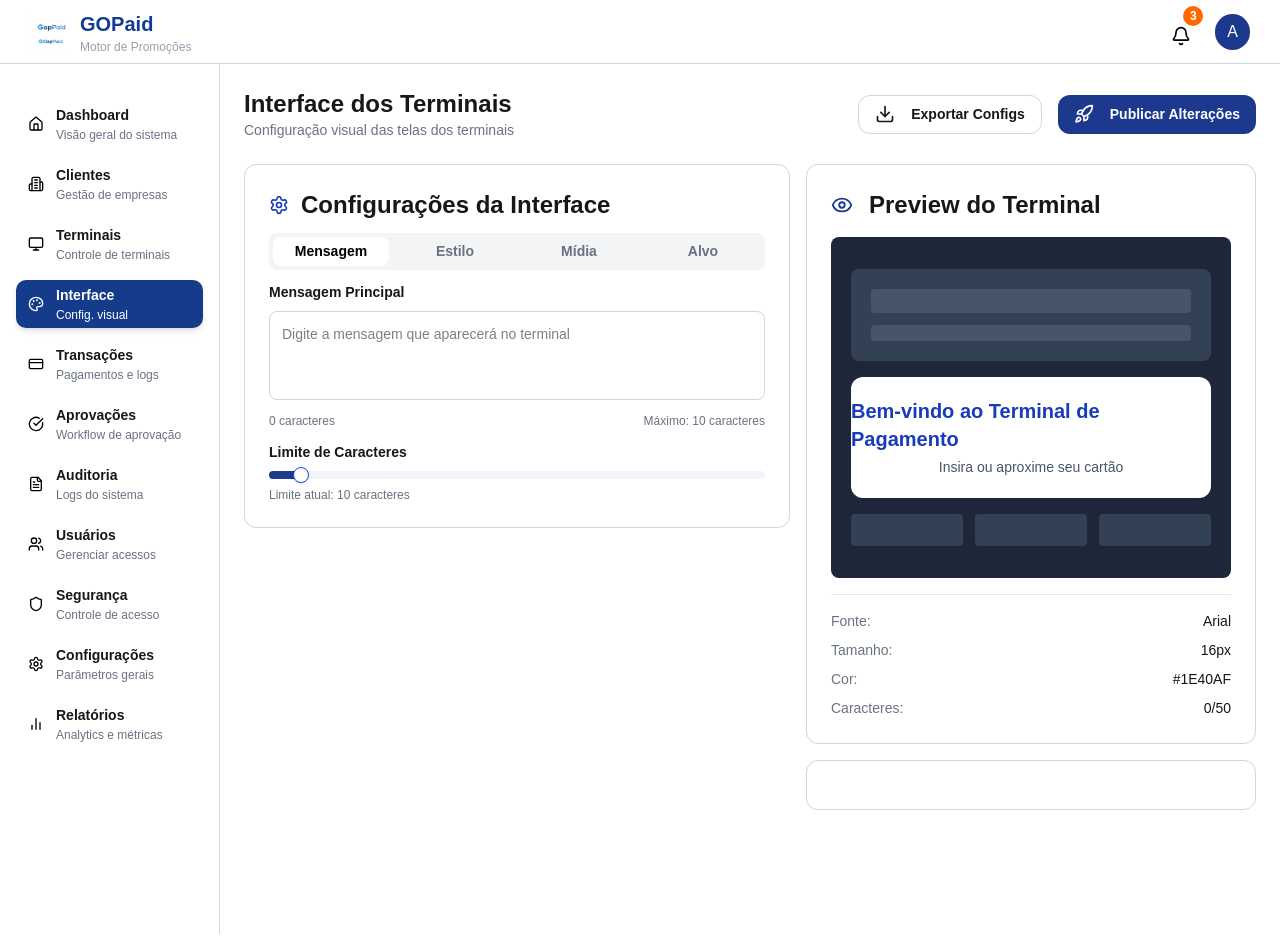
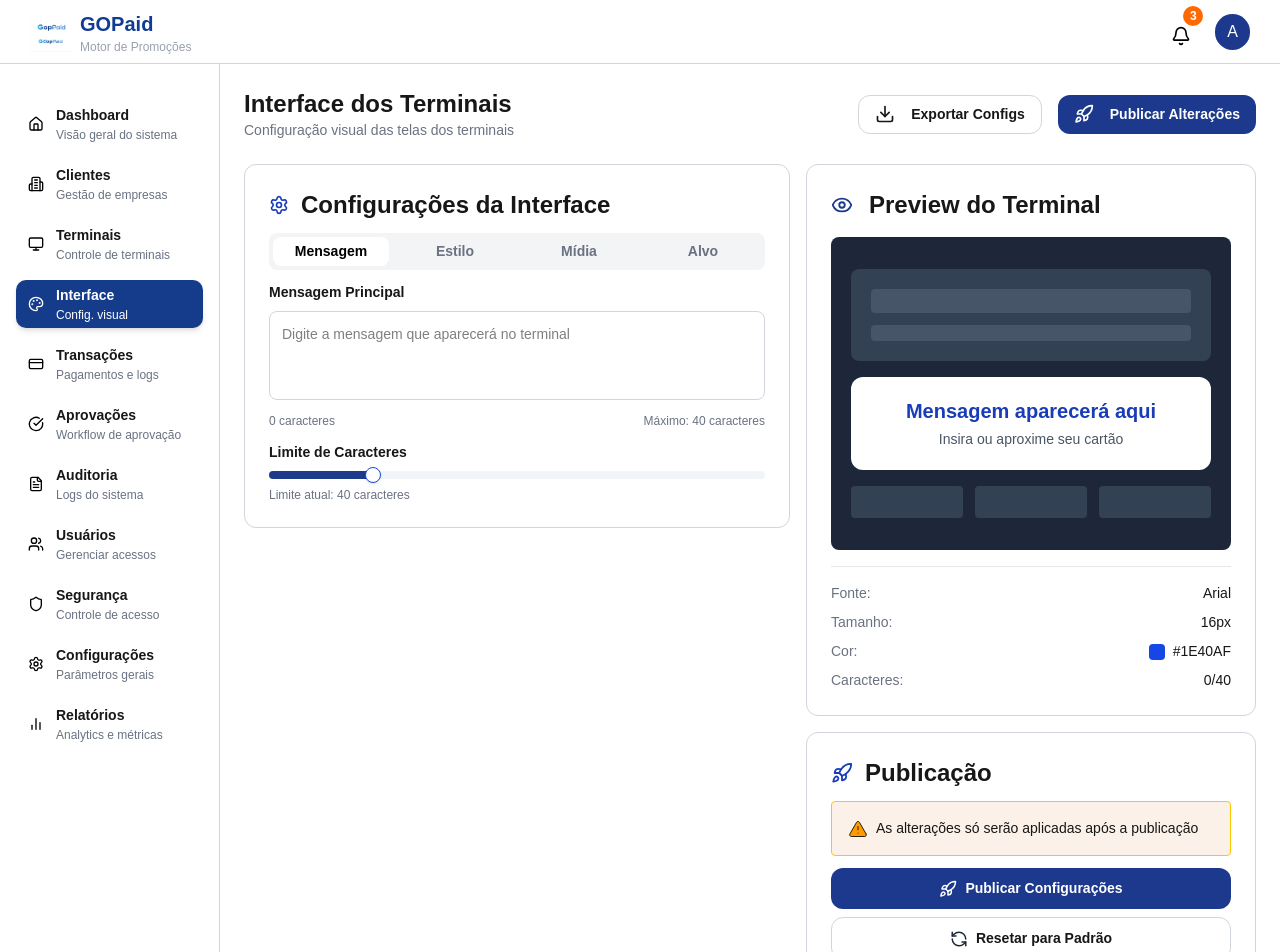
Before and after one commit to JohannPDaniel/Meu-projeto, a Next.js app: page /interface/mensagem in a window 1280 px wide. Shown: the top 952 px of the page. Built offline with nearby package versions, Linux system fonts and the light colour scheme.

Commit message:
fazendo a pagina de interface ficar interativa

```diff
--- /dev/null
+++ b/src/app/interface/interface-config.tsx
@@ -0,0 +1,48 @@
+'use client';
+
+import {
+	createContext,
+	useContext,
+	useMemo,
+	useState,
+	type ReactNode,
+} from 'react';
+
+type Ctx = {
+	message: string;
+	setMessage: (s: string) => void;
+	limit: number;
+	setLimit: (n: number) => void;
+	count: number;
+};
+
+const InterfaceConfigContext = createContext<Ctx | null>(null);
+
+export function InterfaceConfigProvider({ children }: { children: ReactNode }) {
+	const [limit, _setLimit] = useState(40);
+	const [message, _setMessage] = useState('');
+
+	const setMessage = (s: string) => _setMessage(s.slice(0, limit));
+	const setLimit = (n: number) => {
+		_setLimit(n);
+		_setMessage((prev) => (prev.length > n ? prev.slice(0, n) : prev));
+	};
+
+	const count = useMemo(() => message.length, [message]);
+
+	return (
+		<InterfaceConfigContext.Provider
+			value={{ message, setMessage, limit, setLimit, count }}>
+			{children}
+		</InterfaceConfigContext.Provider>
+	);
+}
+
+export function useInterfaceConfig() {
+	const ctx = useContext(InterfaceConfigContext);
+	if (!ctx)
+		throw new Error(
+			'useInterfaceConfig must be used within InterfaceConfigProvider'
+		);
+	return ctx;
+}
--- a/src/app/interface/layout.tsx
+++ b/src/app/interface/layout.tsx
@@ -1,14 +1,23 @@
 'use client';
 
-import { Download, Eye, Rocket, Settings } from 'lucide-react';
+import {
+	AlertTriangle,
+	Download,
+	RefreshCcw,
+	Rocket,
+	Settings,
+} from 'lucide-react';
 import Link from 'next/link';
 import { usePathname } from 'next/navigation';
 import { AppLayout } from '../../components/appLayout';
+import { PreviewPane } from '../../components/interface/PreviewPane';
+import { InterfaceConfigProvider } from './interface-config';
 
 export default function Clientes({ children }: { children: React.ReactNode }) {
 	const pathname = usePathname();
 
 	return (
+		<InterfaceConfigProvider>
 			<AppLayout>
 				{/* Cabeçalho fixo */}
 				<div className='flex xss:flex-col xss:gap-4 md:flex-row md:gap-0 items-center justify-between'>
@@ -50,6 +59,7 @@ export default function Clientes({ children }: { children: React.ReactNode }) {
 							<h1 className='text-2xl font-bold'>Configurações da Interface</h1>
 						</div>
 
+						{/* Menu */}
 						<div className='bg-gray-100 flex justify-center py-1 rounded-lg'>
 							<Link
 								href='/interface/mensagem'
@@ -96,64 +106,57 @@ export default function Clientes({ children }: { children: React.ReactNode }) {
 						<div>{children}</div>
 					</div>
 
-				<div className="flex flex-col flex-1 gap-4">
-					<div className='flex flex-col gap-4 border border-gray-300 p-6 rounded-xl'>
-						<div className='flex items-center gap-4'>
-							<Eye
+					<div className='flex flex-col flex-1 gap-4'>
+
+						<PreviewPane />
+
+						<div className='flex flex-col gap-3 border border-gray-300 p-6 rounded-xl'>
+							<div className='flex items-center gap-3'>
+								<Rocket
 									size={22}
 									strokeWidth={2}
-								className='text-blue-900'
+									className='text-blue-800'
 								/>
-							<h1 className='text-2xl font-bold'>Preview do Terminal</h1>
+								<h1 className='text-2xl font-semibold'>Publicação</h1>
 							</div>
 
-						<div className='flex flex-col gap-4 bg-[#1d2739] px-5 py-8 rounded-lg'>
-							<div className='flex flex-col items-center gap-3 bg-[#334154] p-5 rounded-lg'>
-								<div className='w-full bg-[#475568] py-3 rounded-sm'></div>
-								<div className='w-80 bg-[#475568] py-2 rounded-sm'></div>
-							</div>
-							<div className='flex flex-col gap-1 items-center bg-white py-5 rounded-xl'>
-								<h1 className='text-xl text-blue-800 font-bold'>
-									Bem-vindo ao Terminal de Pagamento
-								</h1>
-								<p className='text-[14px] text-gray-600'>
-									Insira ou aproxime seu cartão
+							<div className='flex items-center gap-2 border border-yellow-400 bg-[#fbf1e8] rounded-sm p-4'>
+								<AlertTriangle
+									size={20}
+									className='text-amber-500'
+									fill='currentColor' // preenche o triângulo
+									stroke='black' // deixa o ! branco
+									strokeWidth={1}
+								/>
+								<p className='text-[14px]'>
+									As alterações só serão aplicadas após a publicação
 								</p>
 							</div>
 
-							<div className='flex gap-3'>
-								<div className='w-full bg-[#334154] py-4 rounded-sm'></div>
-								<div className='w-full bg-[#334154] py-4 rounded-sm'></div>
-								<div className='w-full bg-[#334154] py-4 rounded-sm'></div>
+							<div className='flex flex-col gap-2'>
+								<button className='w-full flex items-center justify-center gap-2 bg-blue-900 text-white font-bold text-[14px] py-2.5 rounded-xl'>
+									<Rocket
+										size={18}
+										strokeWidth={2}
+										className='text-white'
+									/>
+									Publicar Configurações
+								</button>
+								<button className='w-full flex items-center justify-center gap-2 font-bold text-[14px] py-2.5 border border-gray-300 rounded-xl'>
+									<RefreshCcw
+										size={18}
+										strokeWidth={2}
+										className='text-gray-800'
+									/>
+									Resetar para Padrão
+								</button>
 							</div>
 						</div>
-
-						<hr className='border-gray-200' />
-						<div className='flex flex-col gap-2'>
-							<div className='flex justify-between'>
-								<p className='text-[14px] text-gray-500'>Fonte:</p>
-								<p className='text-[14px]'>Arial</p>
-							</div>
-							<div className='flex justify-between'>
-								<p className='text-[14px] text-gray-500'>Tamanho:</p>
-								<p className='text-[14px]'>16px</p>
-							</div>
-							<div className='flex justify-between'>
-								<p className='text-[14px] text-gray-500'>Cor:</p>
-								<p className='text-[14px]'>#1E40AF</p>
-							</div>
-							<div className='flex justify-between'>
-								<p className='text-[14px] text-gray-500'>Caracteres:</p>
-								<p className='text-[14px]'>0/50</p>
-							</div>
-						</div>
-					</div>
-
-					<div className='border border-gray-300 p-6 rounded-xl'></div>
 					</div>
 				</div>
 
 				{/* Só o miolo troca */}
 			</AppLayout>
+		</InterfaceConfigProvider>
 	);
 }
--- a/src/app/interface/mensagem/page.tsx
+++ b/src/app/interface/mensagem/page.tsx
@@ -1,18 +1,10 @@
 'use client';
 
-import { useEffect, useMemo, useState } from 'react';
 import { LimiteDeCaracteres } from '../../../components/interface/limiteDeCaracteres';
+import { useInterfaceConfig } from '../interface-config';
 
 export default function Mensagem() {
-	const [limit, setLimit] = useState(10); // controlado pelo range
-	const [message, setMessage] = useState(''); // texto digitado
-
-	// Corta o texto se o limite diminuir
-	useEffect(() => {
-		setMessage((prev) => (prev.length > limit ? prev.slice(0, limit) : prev));
-	}, [limit]);
-
-	const count = useMemo(() => message.length, [message]);
+	const { limit, setLimit, message, setMessage, count } = useInterfaceConfig();
 
 	const handleChange = (e: React.ChangeEvent<HTMLTextAreaElement>) => {
 		const next = e.currentTarget.value;
--- /dev/null
+++ b/src/components/interface/PreviewPane.tsx
@@ -0,0 +1,68 @@
+import { Eye } from 'lucide-react';
+import { useInterfaceConfig } from '../../app/interface/interface-config';
+
+export function PreviewPane() {
+	const { message, count, limit } = useInterfaceConfig();
+
+	return (
+		<div className='flex flex-col gap-4 border border-gray-300 p-6 rounded-xl'>
+			<div className='flex items-center gap-4'>
+				<Eye
+					size={22}
+					strokeWidth={2}
+					className='text-blue-900'
+				/>
+				<h1 className='text-2xl font-bold'>Preview do Terminal</h1>
+			</div>
+
+			{/* Parte que será */}
+			<div className='flex flex-col gap-4 bg-[#1d2739] px-5 py-8 rounded-lg'>
+				<div className='flex flex-col items-center gap-3 bg-[#334154] p-5 rounded-lg'>
+					<div className='w-full bg-[#475568] py-3 rounded-sm'></div>
+					<div className='w-80 bg-[#475568] py-2 rounded-sm'></div>
+				</div>
+				<div className='flex flex-col gap-1 items-center bg-white py-5 rounded-xl'>
+					<h1
+						className='text-xl text-center font-bold text-blue-800 w-full max-w-[420px] px-2 whitespace-pre-line break-words '>
+						{message.trim() || 'Mensagem aparecerá aqui'}
+					</h1>
+					<p className='text-[14px] text-gray-600'>
+						Insira ou aproxime seu cartão
+					</p>
+				</div>
+
+				<div className='flex gap-3'>
+					<div className='w-full bg-[#334154] py-4 rounded-sm'></div>
+					<div className='w-full bg-[#334154] py-4 rounded-sm'></div>
+					<div className='w-full bg-[#334154] py-4 rounded-sm'></div>
+				</div>
+			</div>
+
+			<hr className='border-gray-200' />
+
+			<div className='flex flex-col gap-2'>
+				<div className='flex justify-between'>
+					<p className='text-[14px] text-gray-500'>Fonte:</p>
+					<p className='text-[14px]'>Arial</p>
+				</div>
+				<div className='flex justify-between'>
+					<p className='text-[14px] text-gray-500'>Tamanho:</p>
+					<p className='text-[14px]'>16px</p>
+				</div>
+				<div className='flex justify-between'>
+					<p className='text-[14px] text-gray-500'>Cor:</p>
+					<div className='flex items-center gap-2'>
+						<div className='w-4 h-4 bg-blue-700 rounded-sm'></div>
+						<p className='text-[14px]'>#1E40AF</p>
+					</div>
+				</div>
+				<div className='flex justify-between'>
+					<p className='text-[14px] text-gray-500'>Caracteres:</p>
+					<p className='text-[14px]'>
+						{count}/{limit}
+					</p>
+				</div>
+			</div>
+		</div>
+	);
+}
```
Lines whose indentation alone changed are shown as unchanged.
